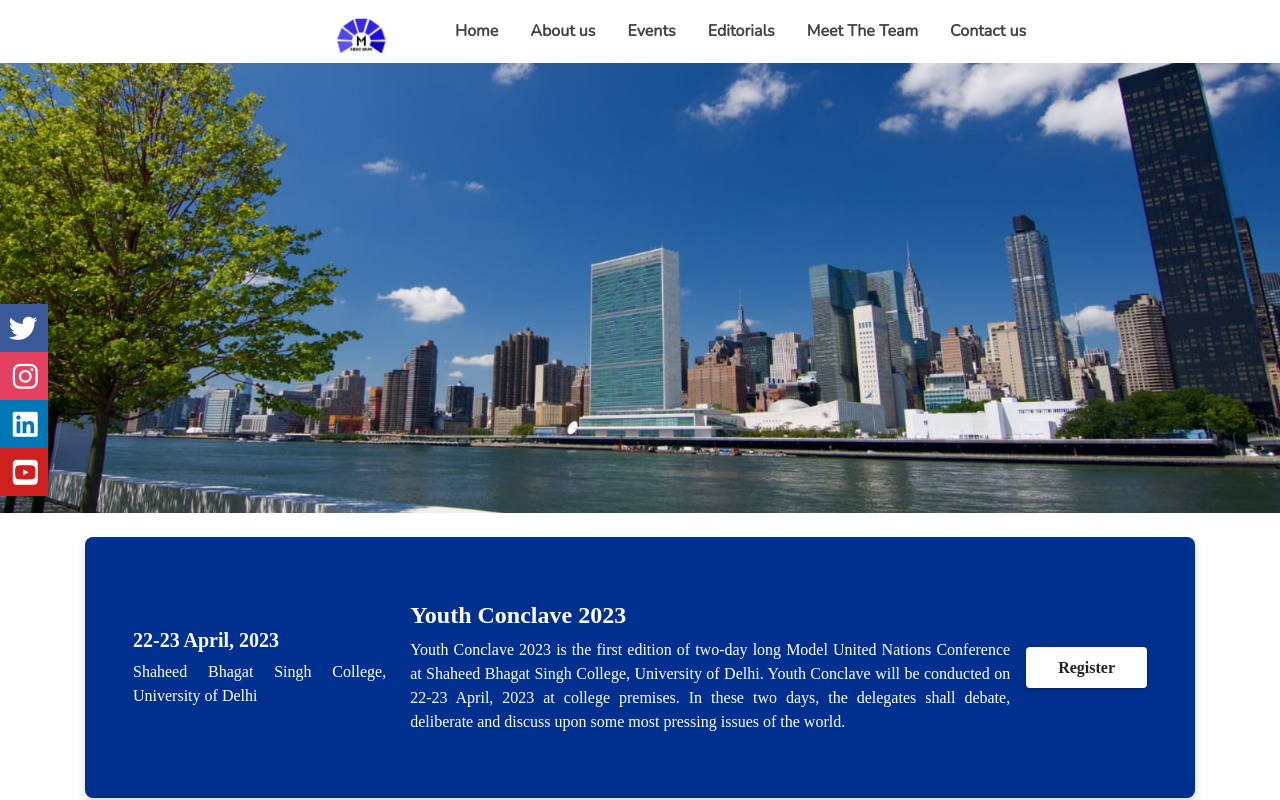
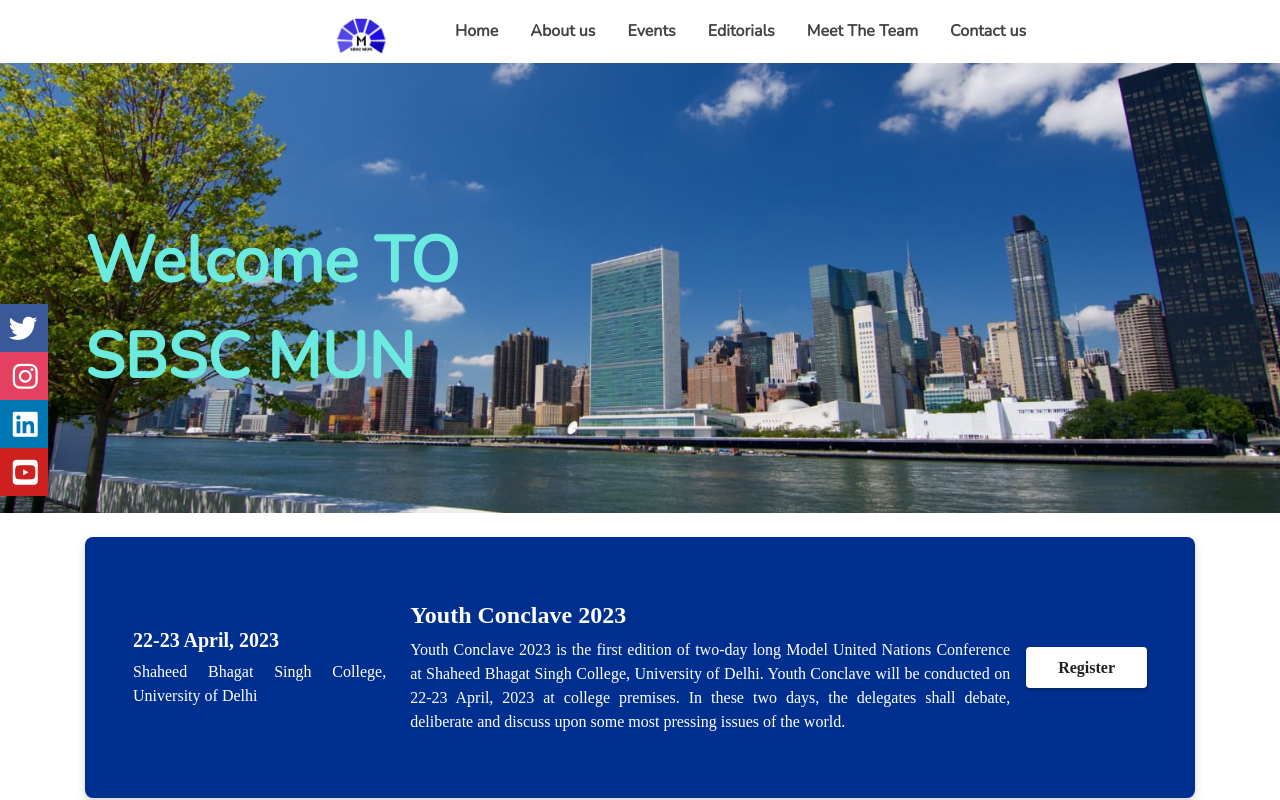
Before and after one commit to Yash-Var/SBSC-MUN, a React (Create React App) app: page / in a window 1280 px wide. Shown: the top 800 px of the page. Built offline with nearby package versions, Linux system fonts and the light colour scheme.

Commit message:
--content added in image--

```diff
--- a/src/App.css
+++ b/src/App.css
@@ -90,3 +90,6 @@
     }
 
    }
+   .mainTop{
+    color: aqua;
+   }
--- a/src/assets/stylesheets/style.css
+++ b/src/assets/stylesheets/style.css
@@ -20,7 +20,7 @@
     top: 150px;
     /* font-style: normal; */
     font-size: 4em;
-    color: #FFFFFF;
+    color: rgb(107, 235, 223);
     /* text-shadow: 2px 0 #FFFFFF; */
     /* letter-spacing: 2px; */
     font-weight: bold;
--- a/src/components/Banner/TopBanner.js
+++ b/src/components/Banner/TopBanner.js
@@ -9,7 +9,7 @@
           <div className="row">
             <div className="col-lg-6">
               <span className="heading">
-                <strong></strong>
+                <strong>Welcome TO SBSC MUN</strong>
               </span>
             </div>
           </div>
```
